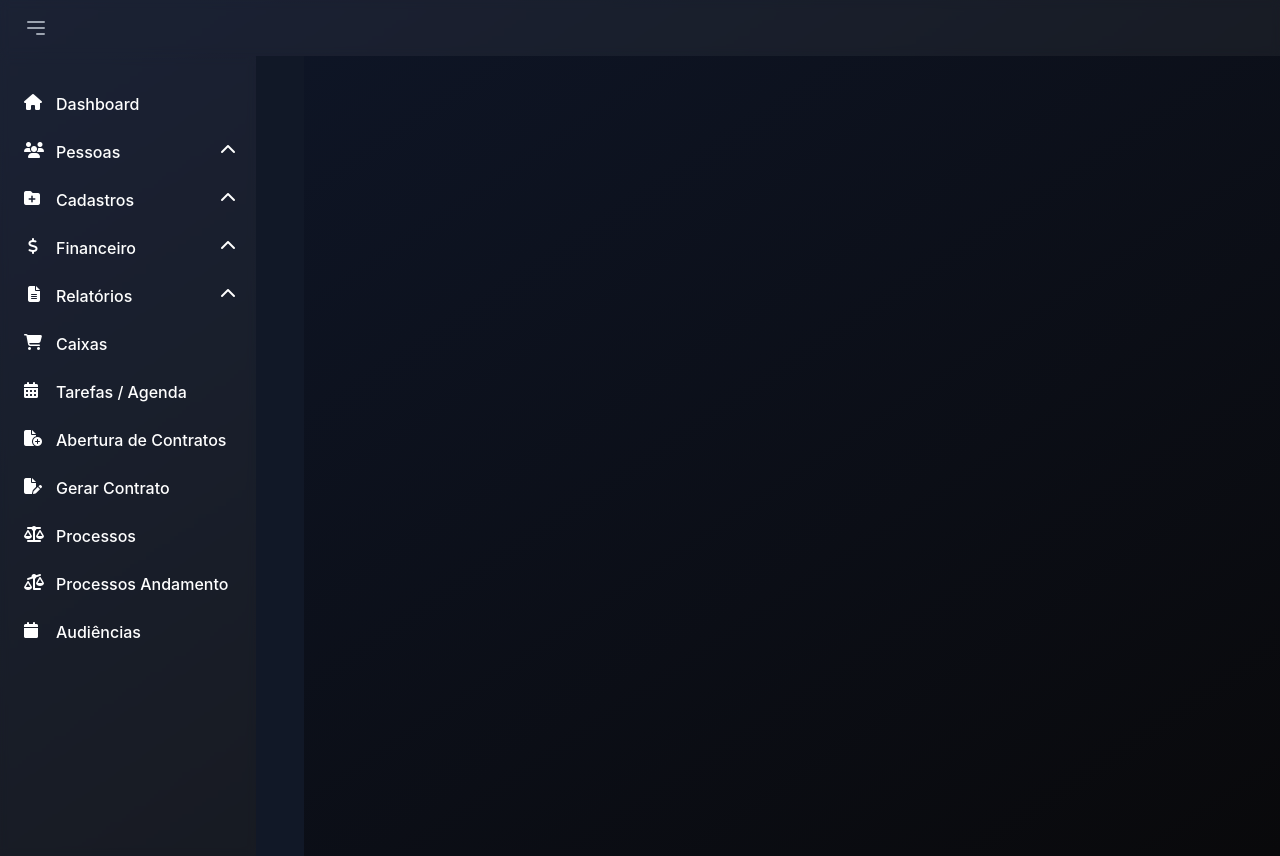
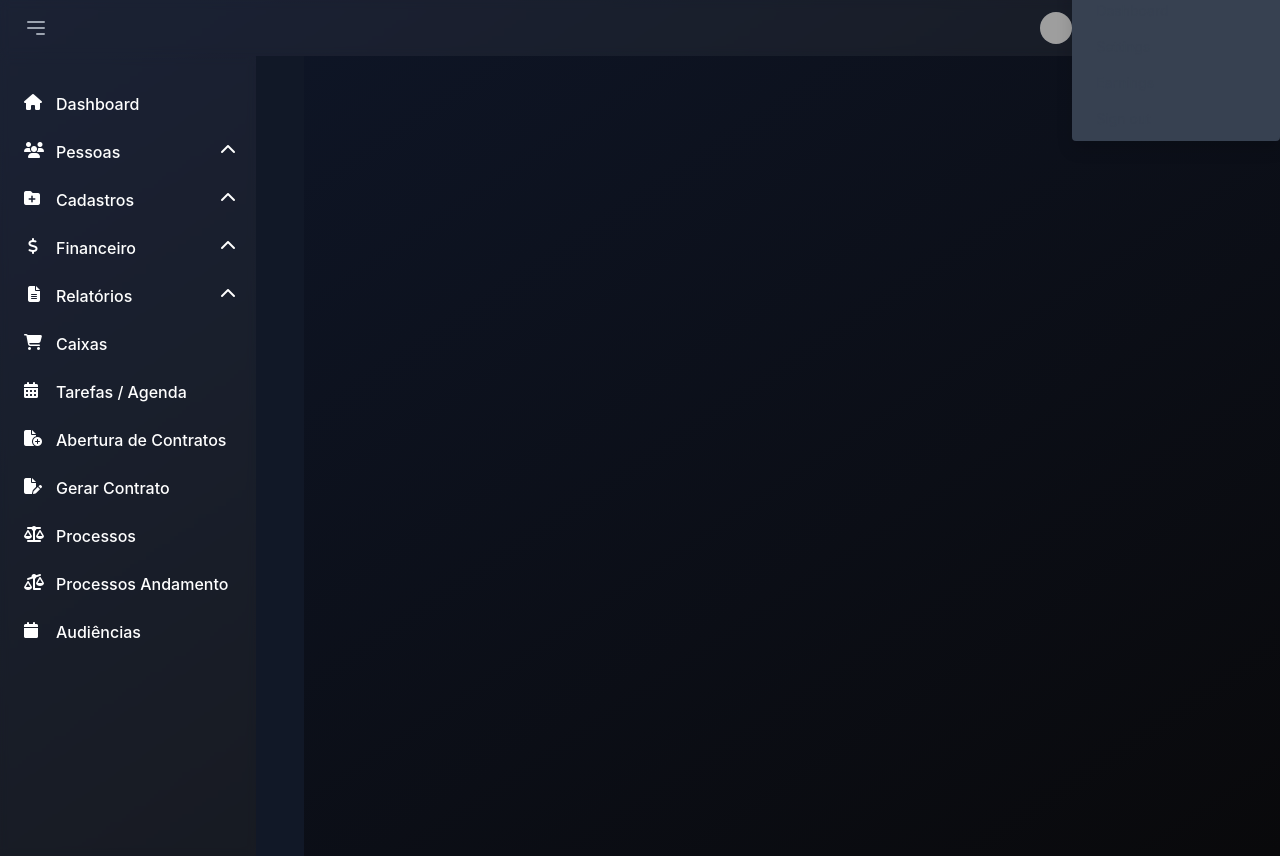
Before and after one commit to GBobello/crm-lawyer, a Django app: template apps/tasks/templates/tasks.html in a window 1280 px wide. Run offline with Django 5.2, Linux system fonts and the light colour scheme; the template is opened without the code that fills it, so the values that code supplies are empty; some libraries are stand-ins or nearby versions; grey boxes are pictures that could not be loaded.

Commit message:
Pequenos ajustes

```diff
--- a/setup/settings.py
+++ b/setup/settings.py
@@ -123,6 +123,8 @@
 LOGOUT_REDIRECT_URL = "login"  # Após logout, redireciona para a página de login
 LOGIN_REDIRECT_URL = "user-list"  # Após login, redireciona para a lista de usuários
 
+LOGIN_URL = "/login"
+
 
 # Default primary key field type
 # https://docs.djangoproject.com/en/5.1/ref/settings/#default-auto-field
--- a/templates/base.html
+++ b/templates/base.html
@@ -31,7 +31,9 @@
 
       <header
         id="header"
-        class="flex items-center backdrop-blur-sm bg-white/5 h-14 w-[100%]">
+        class="flex items-center justify-between
+              backdrop-blur-sm bg-white/5
+              h-14 w-[100%]">
         <button
           class="mx-4 hover:text-gray-100 text-gray-400"
           onclick="toggleSidebar()">
@@ -65,6 +67,58 @@
             </svg>
           </div>
         </button>
+
+        <div class="flex items-center">
+          <div class="flex items-center ms-3">
+            <div>
+              <button type="button"
+                class="flex text-sm bg-gray-800 rounded-full focus:ring-4 focus:ring-gray-300 dark:focus:ring-gray-600"
+                aria-expanded="false" data-dropdown-toggle="dropdown-user">
+                <span class="sr-only">Open user menu</span>
+                <img class="w-8 h-8 rounded-full"
+                  src="https://flowbite.com/docs/images/people/profile-picture-5.jpg"
+                  alt="user photo">
+              </button>
+            </div>
+            <div
+              class="z-50  my-4 text-base list-none  divide-y rounded shadow bg-gray-700 divide-gray-600"
+              id="dropdown-user">
+              <div class="px-4 py-3" role="none">
+                <p class="text-sm text-gray-900 dark:text-white" role="none">
+                  Neil Sims
+                </p>
+                <p
+                  class="text-sm font-medium text-gray-900 truncate dark:text-gray-300"
+                  role="none">
+                  neil.sims@flowbite.com
+                </p>
+              </div>
+              <ul class="py-1" role="none">
+                <li>
+                  <a href="#"
+                    class="block px-4 py-2 text-sm text-gray-700 hover:bg-gray-100 dark:text-gray-300 dark:hover:bg-gray-600 dark:hover:text-white"
+                    role="menuitem">Dashboard</a>
+                </li>
+                <li>
+                  <a href="#"
+                    class="block px-4 py-2 text-sm text-gray-700 hover:bg-gray-100 dark:text-gray-300 dark:hover:bg-gray-600 dark:hover:text-white"
+                    role="menuitem">Settings</a>
+                </li>
+                <li>
+                  <a href="#"
+                    class="block px-4 py-2 text-sm text-gray-700 hover:bg-gray-100 dark:text-gray-300 dark:hover:bg-gray-600 dark:hover:text-white"
+                    role="menuitem">Earnings</a>
+                </li>
+                <li>
+                  <a href="#"
+                    class="block px-4 py-2 text-sm text-gray-700 hover:bg-gray-100 dark:text-gray-300 dark:hover:bg-gray-600 dark:hover:text-white"
+                    role="menuitem">Sign out</a>
+                </li>
+              </ul>
+            </div>
+          </div>
+        </div>
+
       </header>
 
       <div class="flex" id="pagina">
@@ -107,25 +161,26 @@
               <ul
                 class="slide-menu text-sm overflow-hidden whitespace-nowrap border-solid border-s-4 h-0 group-hover:block">
                 <li class="slide-item">
-                  <a class="slide-item-link"
-                    href>
+                  <a class="slide-item-link w-full block"
+                    href="{% url 'customer-list' %}">
                     Constituintes
+
                   </a>
                 </li>
                 <li class="slide-item">
-                  <a class="slide-item-link"
-                    href>
+                  <a class="slide-item-link w-full block"
+                    href="{% url 'user-list' %}">
                     Usuários
                   </a>
                 </li>
                 <li class="slide-item">
-                  <a class="slide-item-link"
+                  <a class="slide-item-link w-full block"
                     href>
                     Profissionais
                   </a>
                 </li>
                 <li class="slide-item">
-                  <a class="slide-item-link"
+                  <a class="slide-item-link w-full block"
                     href>
                     Fornecedores
                   </a>
@@ -146,17 +201,21 @@
 
               <ul
                 class="slide-menu text-sm overflow-hidden whitespace-nowrap border-solid border-s-4 h-0">
-                <li class="slide-item"><a class="slide-item-link" href="#">
+                <li class="slide-item"><a class="slide-item-link w-full block"
+                    href="#">
                     Formas
                     Pgto</a></li>
-                <li class="slide-item"><a class="slide-item-link"
+                <li class="slide-item"><a class="slide-item-link w-full block"
                     href="#">Frequências</a></li>
-                <li class="slide-item"><a class="slide-item-link" href="#">
+                <li class="slide-item"><a class="slide-item-link w-full block"
+                    href="#">
                     Cargos</a></li>
-                <li class="slide-item"><a class="slide-item-link" href="#">
+                <li class="slide-item"><a class="slide-item-link w-full block"
+                    href="#">
                     Serviços
                     Prestados</a></li>
-                <li class="slide-item"><a class="slide-item-link" href="#">
+                <li class="slide-item"><a class="slide-item-link w-full block"
+                    href="#">
                     Modelos de
                     Contratos</a></li>
               </ul>
@@ -176,10 +235,10 @@
               <ul
                 class="slide-menu text-sm overflow-hidden whitespace-nowrap border-solid border-s-4 h-0">
                 <li class="slide-item">
-                  <a href="#" class="slide-item-link">Receber</a>
+                  <a href="#" class="slide-item-link w-full block">Receber</a>
                 </li>
                 <li class="slide-item">
-                  <a href="#" class="slide-item-link">Despesas</a>
+                  <a href="#" class="slide-item-link w-full block">Despesas</a>
                 </li>
               </ul>
             </li>
@@ -198,16 +257,16 @@
               <ul
                 class="slide-menu text-sm overflow-hidden whitespace-nowrap border-solid border-s-4 h-0">
                 <li class="slide-item">
-                  <a class="slide-item-link">Financeiro</a>
+                  <a class="slide-item-link w-full block">Financeiro</a>
                 </li>
                 <li class="slide-item">
-                  <a class="slide-item-link">Sintético Receber</a>
+                  <a class="slide-item-link w-full block">Sintético Receber</a>
                 </li>
                 <li class="slide-item">
-                  <a class="slide-item-link">Balanço Anual</a>
+                  <a class="slide-item-link w-full block">Balanço Anual</a>
                 </li>
                 <li class="slide-item">
-                  <a class="slide-item-link">Inadimplementes</a>
+                  <a class="slide-item-link w-full block">Inadimplementes</a>
                 </li>
 
               </ul>
```
